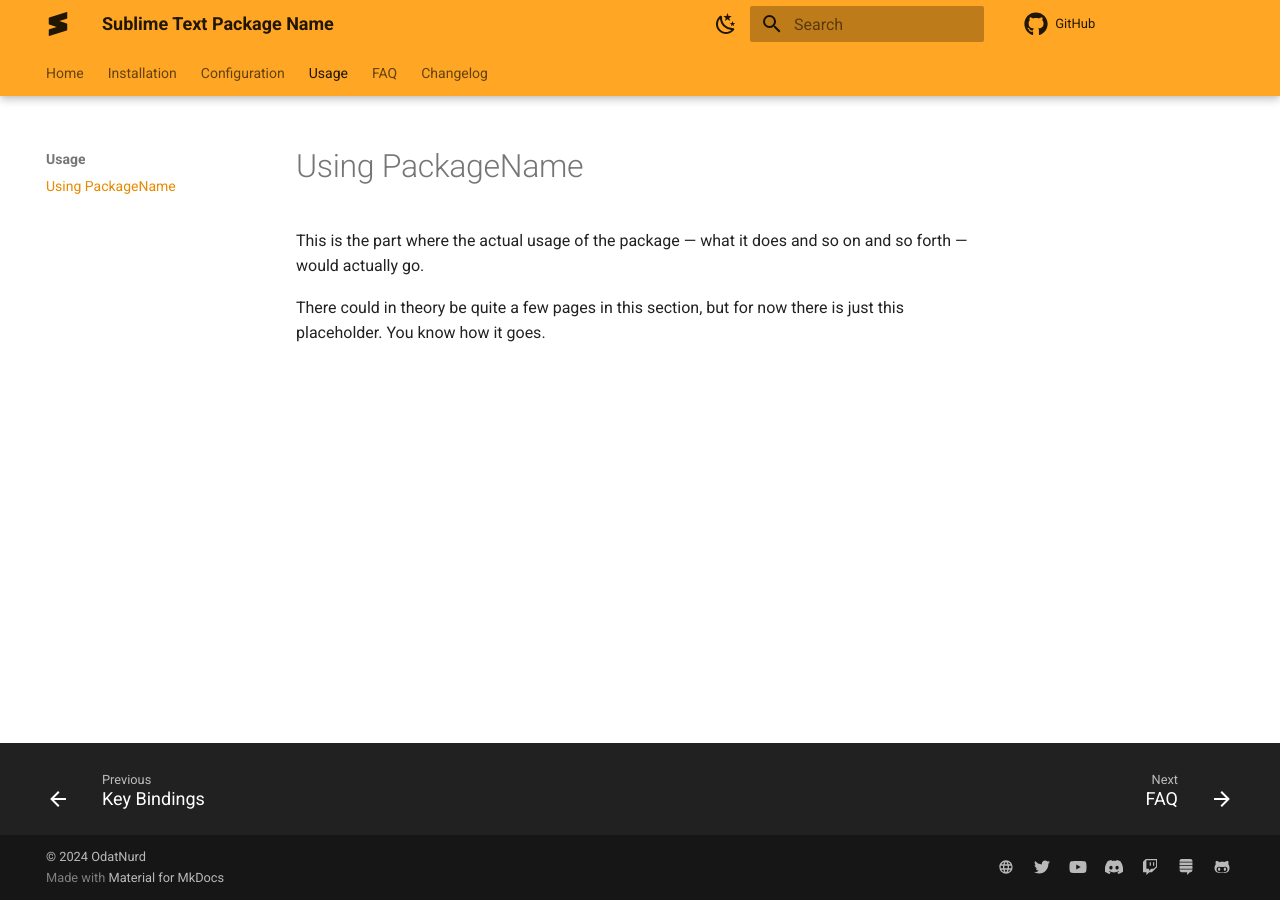
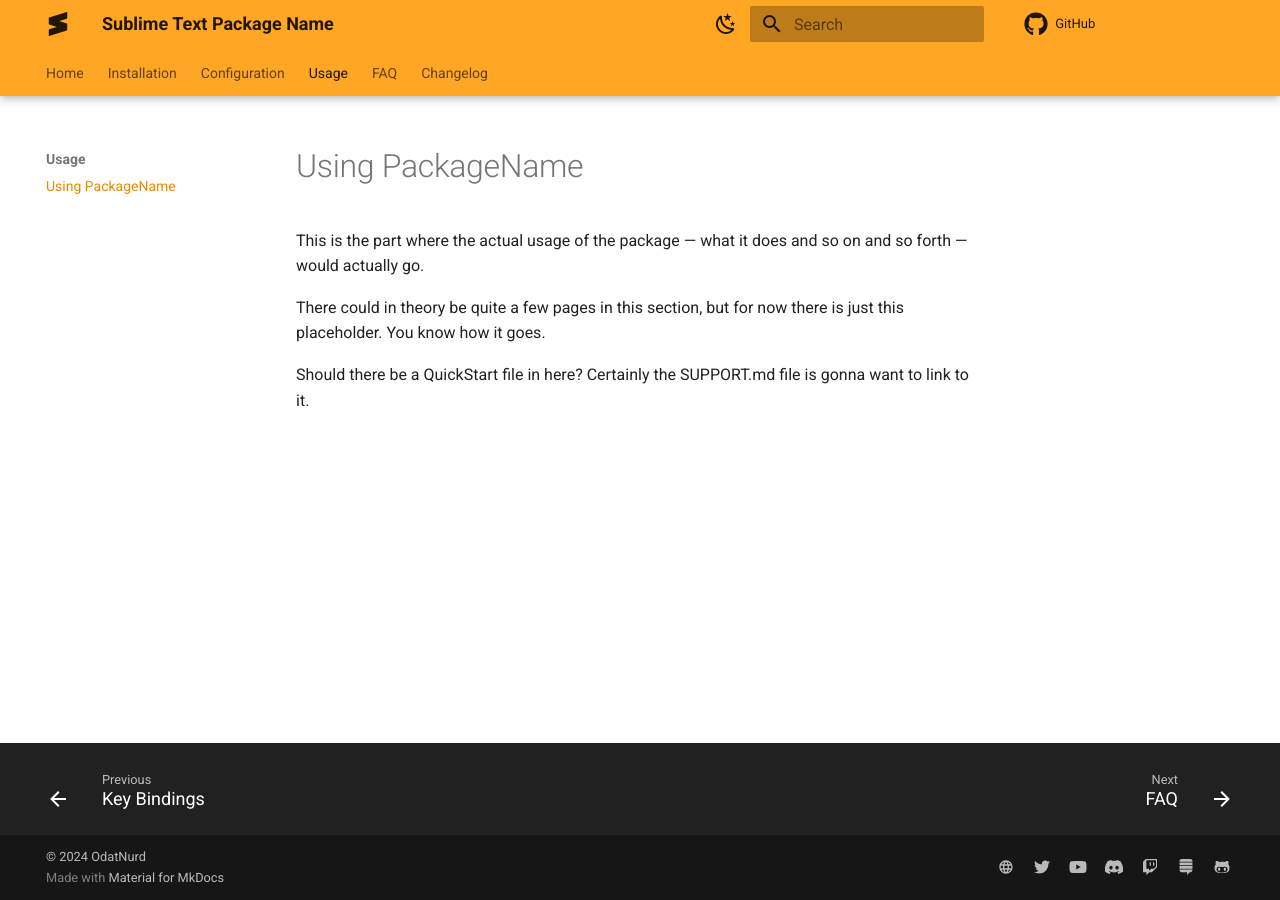
Before and after one commit to OdatNurd/mkdocs-pkg-base, an MkDocs documentation site: the page built from docs/content/usage/index.md, in a window 1280 px wide. Built offline with MkDocs 1.6.1 and Material for MkDocs 9.7.7, drawn with Linux system fonts in a browser that asks for light colours; comment, search, counter and statistics services are not loaded.

Commit message:
Include some GitHub control files
Since this is going to be a placeholder for a new project setup that
includes documentation, include in here also some appropriate `.github`
files that were cribbed from OverrideAudit.

```diff
--- a/docs/content/usage/index.md
+++ b/docs/content/usage/index.md
@@ -8,3 +8,6 @@ on and so forth &mdash; would actually go.
 
 There could in theory be quite a few pages in this section, but for now there
 is just this placeholder. You know how it goes.
+
+Should there be a QuickStart file in here? Certainly the SUPPORT.md file is
+gonna want to link to it.
```
Also changed, not shown: .github/CONTRIBUTING.md (added), .github/DOC_SETUP.md, .github/ISSUE_TEMPLATE/BUG_REPORT.md (added), .github/ISSUE_TEMPLATE/FEATURE_REQUEST.md (added), .github/SUPPORT.md (added).
